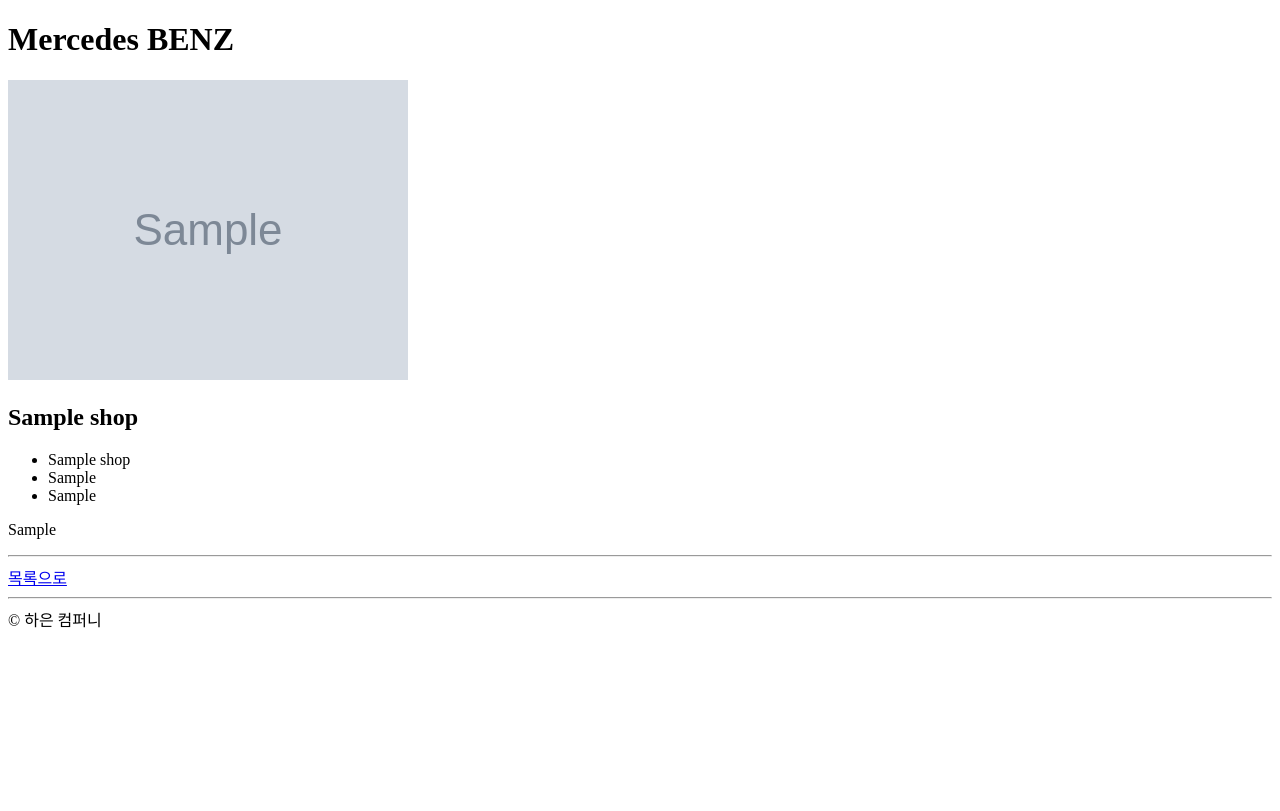
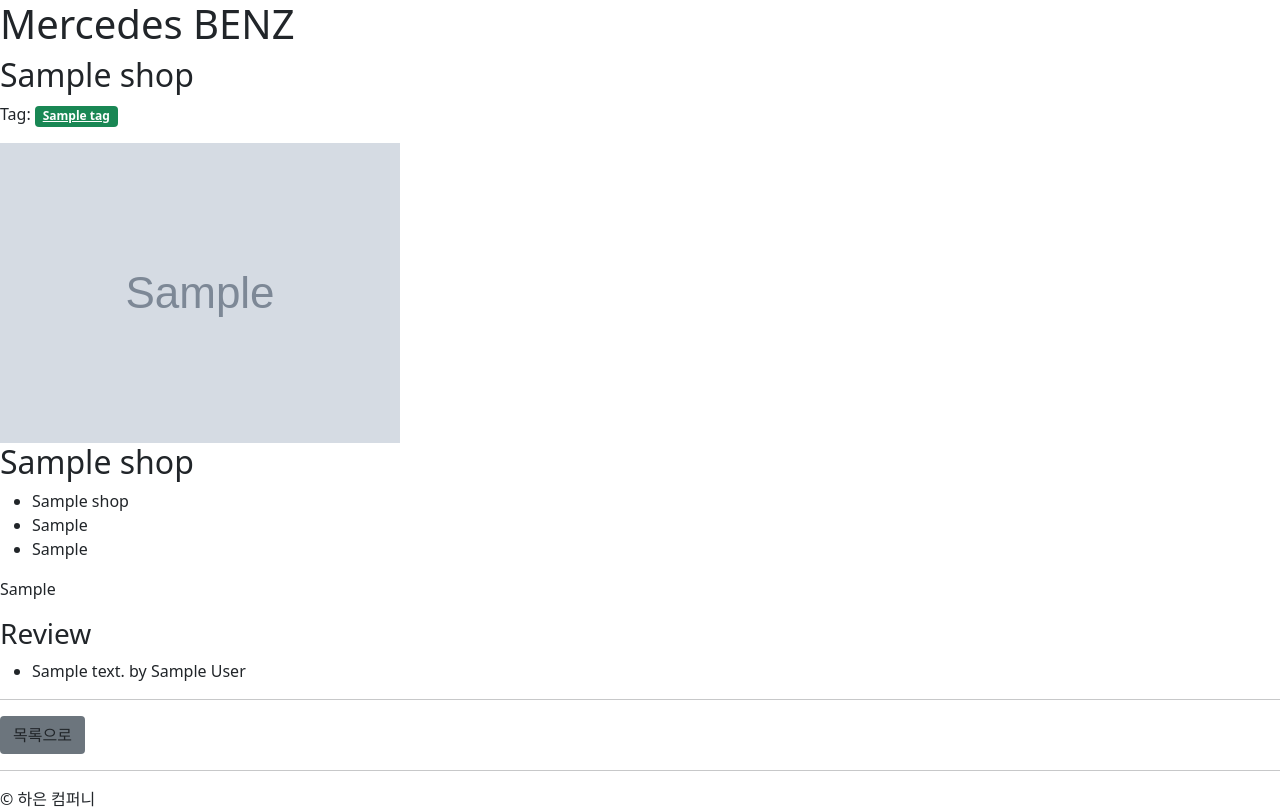
Before and after one commit to KWONHAAAEUN/devops_cloud, a Django app: page /car/1/ in a window 1280 px wide. Before the commit the page ends 628 px from the top, so only its background shows below. Run offline with Django 3.2, Linux system fonts and the light colour scheme; tables that the repository leaves empty hold one stand-in row (values such as "Sample post"); grey boxes marked "Sample" are stand-in pictures.

Commit message:
tag와 review를 detail에 보여주기

```diff
--- a/myhomework20/car/templates/car/layout.html
+++ b/myhomework20/car/templates/car/layout.html
@@ -6,6 +6,8 @@
           content="width=device-width, user-scalable=no, initial-scale=1.0, maximum-scale=1.0, minimum-scale=1.0">
     <meta http-equiv="X-UA-Compatible" content="ie=edge">
     <title>Mercedes BENZ</title>
+        <link rel="stylesheet" href="//cdn.jsdelivr.net/npm/bootstrap@5.1.3/dist/css/bootstrap.min.css">
+    <script src="//cdn.jsdelivr.net/npm/bootstrap@5.1.3/dist/js/bootstrap.min.js"></script>
 </head>
 <body>
 <h1>Mercedes BENZ</h1>
--- a/myhomework20/car/templates/car/shop_detail.html
+++ b/myhomework20/car/templates/car/shop_detail.html
@@ -1,5 +1,14 @@
 {% extends "car/layout.html" %}
 {% block content %}
+    <h2>{{ shop.name }}</h2>
+    <p>
+        Tag:
+        {% for tag in tag_list %}
+            <a href="{% url "car:tag_detail" tag.name %}" class="badge bg-success">
+                {{ tag.name }}
+            </a>
+        {% endfor %}
+    </p>
     <img src="{{ shop.photo.url }}"
          alt="{{ shop.name }}"/>
     <h2>{{ shop.name }}</h2>
@@ -9,6 +18,16 @@
         <li>{{ shop.cost }}</li>
     </ul>
     {{ shop.option|linebreaks }}
+
+    <h3>Review</h3>
+    <ul>
+        {% for review in review_list %}
+            <li>
+                {{ review.message }}
+                by {{ review.author_name }}
+            </li>
+        {% endfor %}
+    </ul>
     <hr />
     <a href="/car/" class="btn bg-secondary">목록으로</a>
 {% endblock %}
--- a/myhomework20/car/templates/car/shop_list.html
+++ b/myhomework20/car/templates/car/shop_list.html
@@ -1,9 +1,13 @@
 {% extends "car/layout.html" %}
 {% block content %}
+    <form action="" method="get">
+        <input type="text" name="query" value="{{ request.GET.query }}"/>
+        <input type="submit" value="Search"/>
+    </form>
     {% for shop in shop_list %}
         <img src="{{ shop.photo.url }}"
              alt="{{ shop.name }}"/>
         {{ shop.name }}
-    <a href="{% url "car:shop_detail" post.pk %}" class="btn btn-sm bg-secondary">상세보기</a>
+    <a href="{% url "car:shop_detail" shop.pk %}" class="btn btn-sm bg-secondary">상세보기</a>
     {% endfor %}
 {% endblock %}
--- a/myhomework20/car/urls.py
+++ b/myhomework20/car/urls.py
@@ -6,4 +6,5 @@
 urlpatterns=[
     path("",views.shop_list,name="shop_lost"),
     path("<int:pk>/",views.shop_detail,name="shop_detail"),
+    path("tags/<str:tag_name>/",views.tag_detail,name="tag_detail"),
 ]
--- a/myhomework20/car/views.py
+++ b/myhomework20/car/views.py
@@ -3,15 +3,29 @@
 
 from car.models import Shop
 
-
 def shop_list(request:HttpRequest)->HttpResponse:
     qs=Shop.objects.all()
+    query = request.GET.get("query", "")
+    if query:  # 검색어가 있다면
+        qs = qs.filter(name__icontains=query)
     return render(request,"car/shop_list.html",{
         "shop_list":qs,
     })
 
-def shop_detail(request:HttpRequest, pk:int)->HttpResponse:
+def shop_detail(request:HttpRequest,pk:int)->HttpResponse:
     shop=get_object_or_404(Shop,pk=pk)
+    tag_list=shop.tag_set.all()
+    review_list = shop.review_set.all()
     return render(request,"car/shop_detail.html",{
         "shop":shop,
+        "tag_list":tag_list,
+        "review_list": review_list,
     })
+
+def tag_detail(request:HttpRequest,tag_name:str)->HttpResponse:
+    qs=Shop.objects.all()
+    qs=qs.filter(tag_set__name=tag_name)
+    return render(request,"car/tag_detail.html",{
+        "tag_name": tag_name,
+        "post_list":qs,
+    })
```
Also changed, not shown: myhomework20/car/templates/car/tag_detail.html (added, +13 -0 lines).
